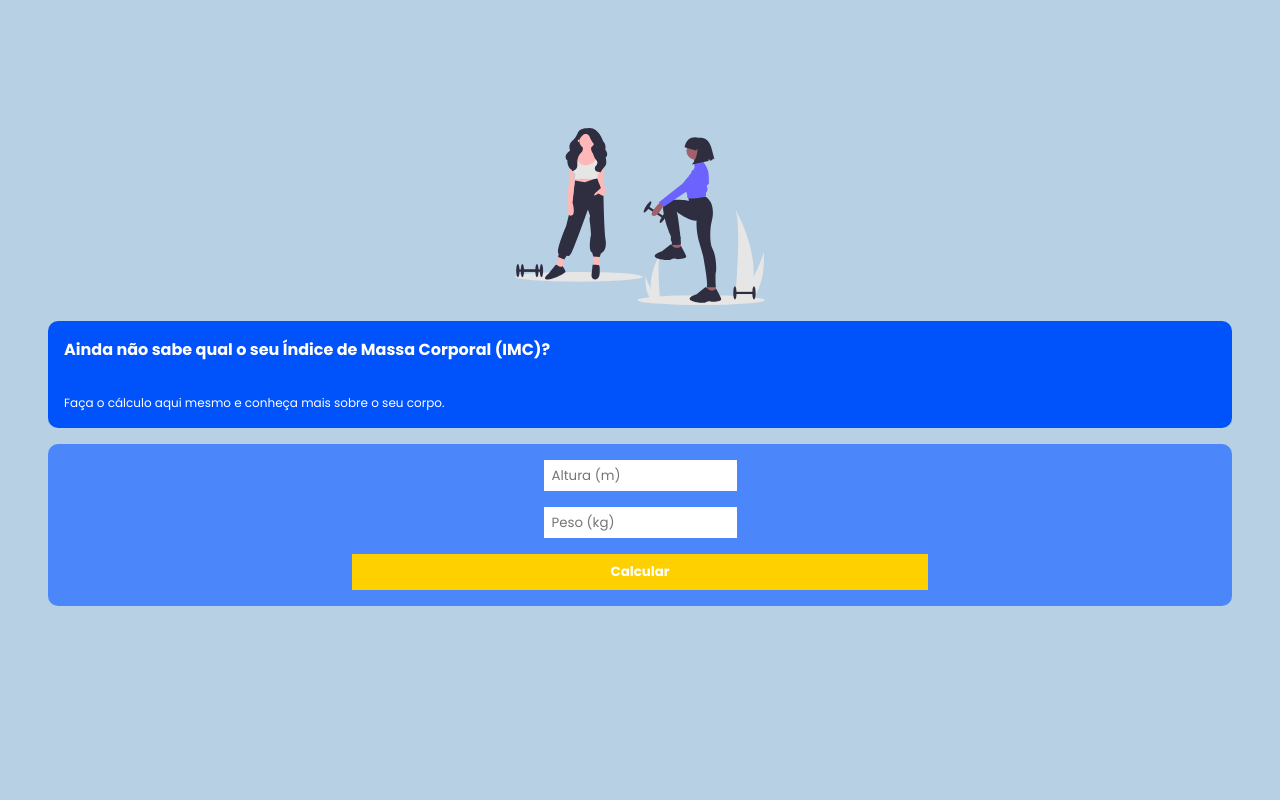
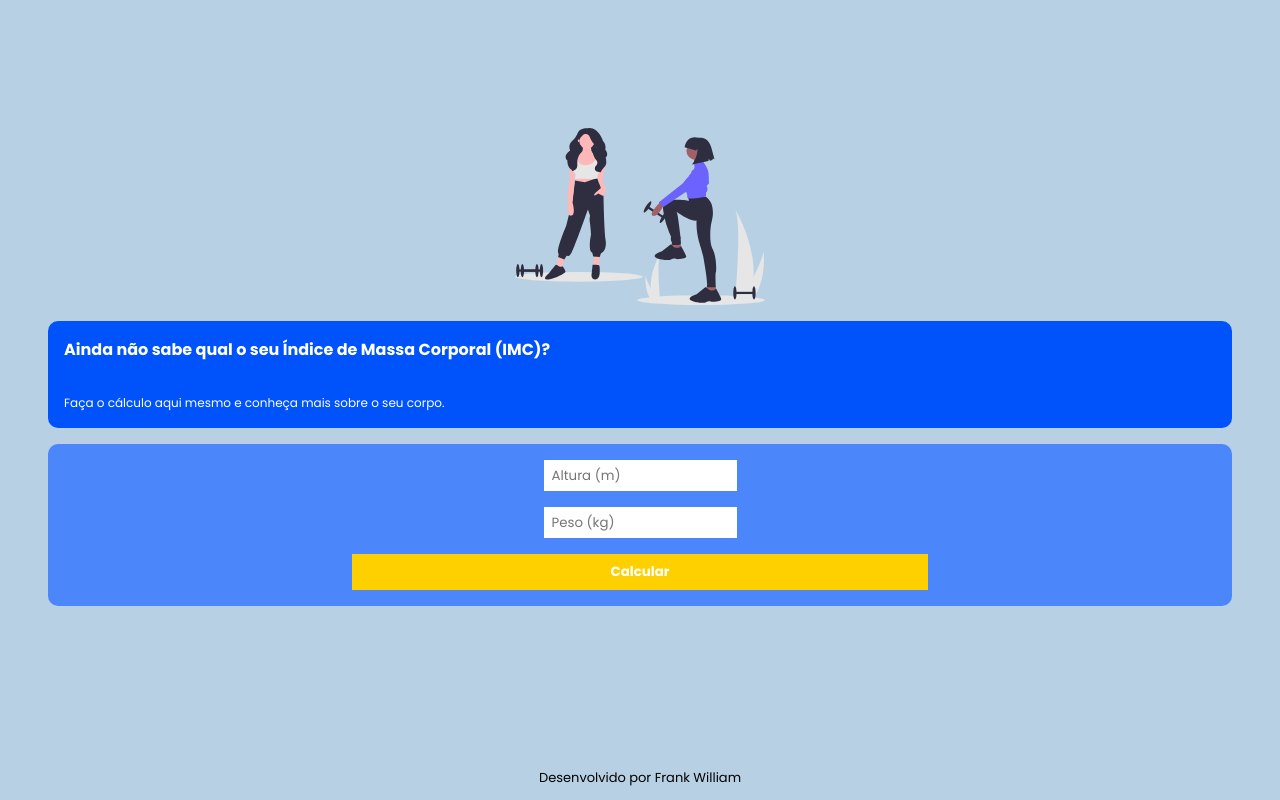
Before and after one commit to frankwill/calcular-imc, a plain HTML site: page index.html in a window 1280 px wide. Drawn offline with Linux system fonts and the light colour scheme.

Commit message:
adicionando footer a página

```diff
--- /dev/null
+++ b/css/rodape.css
@@ -0,0 +1,12 @@
+.rodape {
+    position: fixed;
+    bottom: 0;
+    left: 0;
+    width: 100%;
+}
+
+.rodape__autor {
+    text-align: center;
+    font-size: 13px;
+    padding: 1rem 0;
+}
--- a/index.html
+++ b/index.html
@@ -35,7 +35,12 @@
             </div>
 
         </section>
+
     </main>
+
+    <footer class="rodape">
+        <h4 class="rodape__autor">Desenvolvido por Frank William</h4>
+    </footer>
 </body>
 
 </html>
--- a/styles.css
+++ b/styles.css
@@ -1,4 +1,5 @@
 @import url(css/banner.css);
+@import url(css/rodape.css);
 
 :root {
     --fonte-principal: 'Poppins', sans-serif;
@@ -18,4 +19,5 @@ body {
     background: var(--azul-clarinho);
     font-size: 16px;
     font-weight: 400;
+    position: relative;
 }
```
Also changed, not shown: 2 other files.
